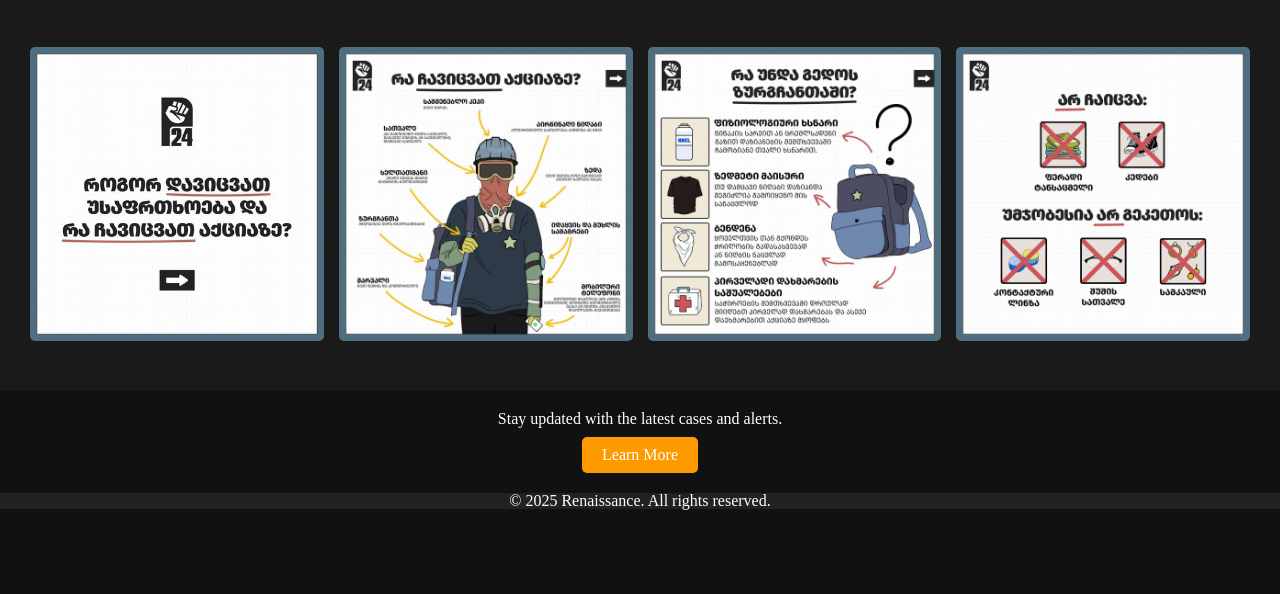
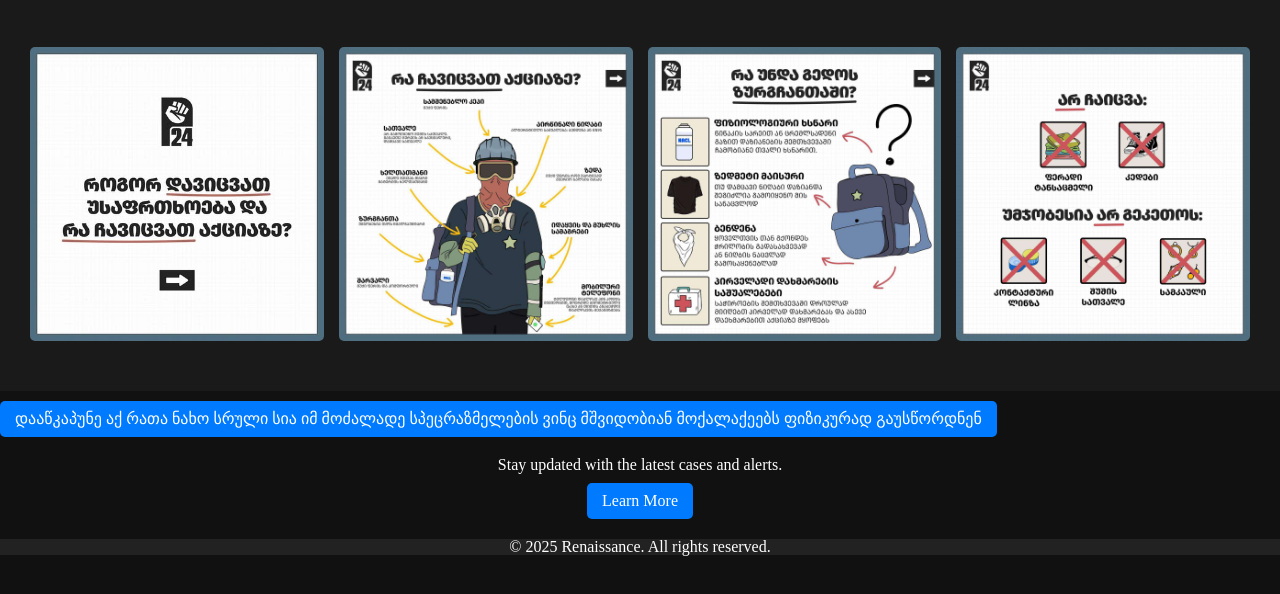
Before and after one commit to nikakolotadze/renaissance.com, a plain HTML site: page blog.html in a window 1280 px wide. Shown: the part 102-696 px from the top of the page. Drawn offline with Linux system fonts and the light colour scheme.

Commit message:
mtavarissia

```diff
--- a/blog.html
+++ b/blog.html
@@ -34,11 +34,27 @@
         <img src="img/aqciistvis/first.jpg" alt="Photo 1" class="hidden">
         <img src="img/aqciistvis/firsthidd1.jpg" alt="Photo 2"  class="hidden">
         <img src="img/aqciistvis/firsthidd2.jpg" alt="Photo 3" class="hidden">
-
-
+      </div>
+      <div>
+        <div></div>
       </div>
       <button class="see-more">See More</button>
     </div>
+    <a href="https://mtavari.tv/news/171574-aktsiis-darbevashi-monacile-modzalade" class="button">დააწკაპუნე აქ რათა ნახო სრული სია იმ მოძალადე სპეცრაზმელების ვინც მშვიდობიან მოქალაქეებს ფიზიკურად გაუსწორდნენ</a>
+
+  <style>
+      .button {
+          text-decoration: none;
+          color: white;
+          background-color: #007BFF;
+          padding: 10px 15px;
+          border-radius: 5px;
+          font-size: 16px;
+      }
+      .button:hover {
+          background-color: #0056b3;
+      }
+  </style>
     <section class="info">
       <p>Stay updated with the latest cases and alerts.</p>
       <a href="#" class="button">Learn More</a>
```
Also changed, not shown: index.html (+1 -1 lines), project.html (+1 -0 lines).
